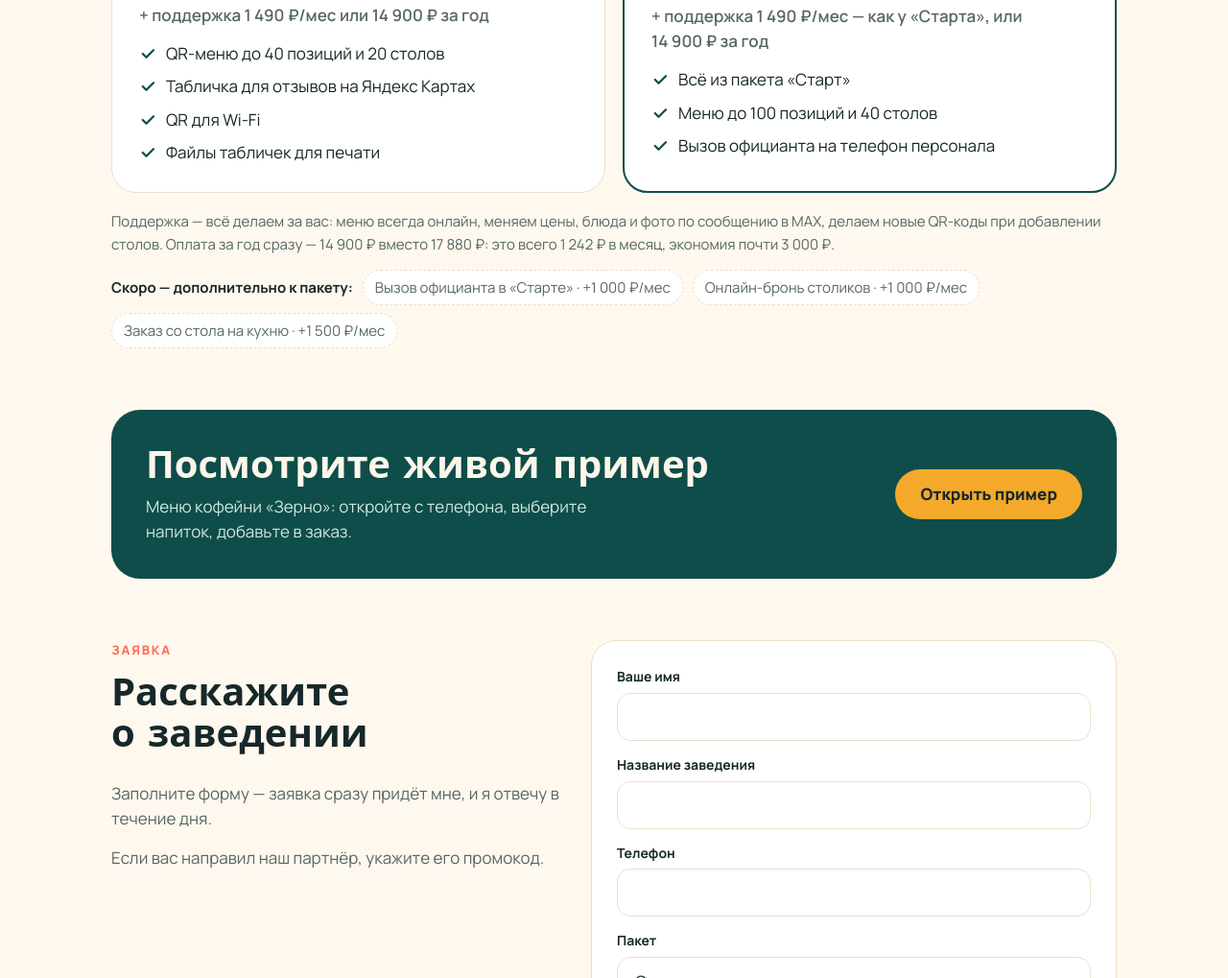
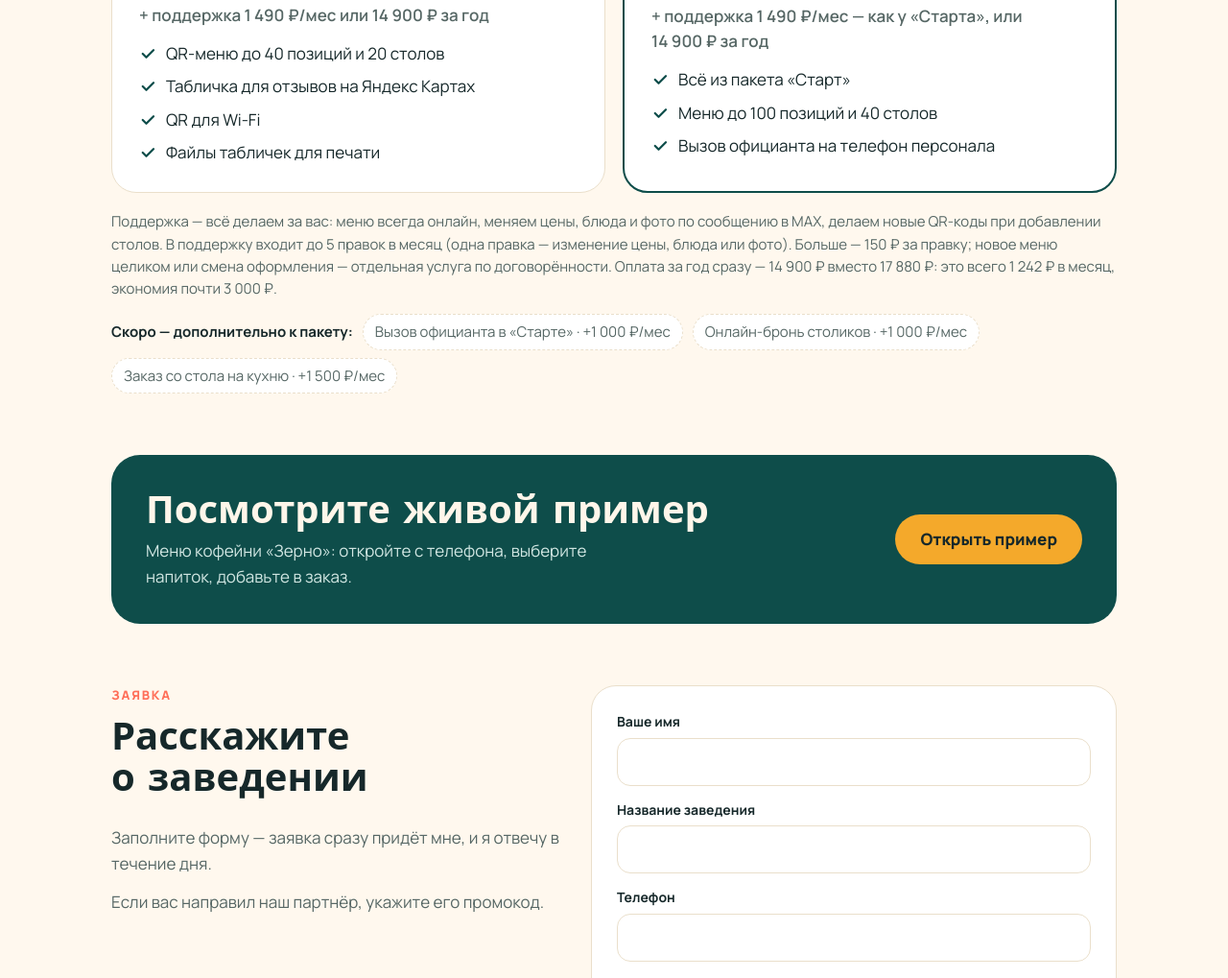
Before and after one commit to Ivan432123/qr-nabor, a plain HTML site: page index.html in a window 1280 px wide. Shown: the part 1840-2859 px from the top of the page at 96% size. Drawn offline with Linux system fonts and the light colour scheme; a web font is replaced by a local one.

Commit message:
Лендинг: лимит правок в поддержке (5 в месяц, сверх 150 ₽)
Co-Authored-By: Claude Sonnet 5.5 <noreply@anthropic.com>

```diff
--- a/index.html
+++ b/index.html
@@ -217,7 +217,7 @@ footer{padding-block:36px 48px;color:var(--muted);font-size:14px;text-align:cent
         </ul>
       </div>
     </div>
-    <p class="note">Поддержка — всё делаем за вас: меню всегда онлайн, меняем цены, блюда и фото по сообщению в MAX, делаем новые QR-коды при добавлении столов. Оплата за год сразу — 14&nbsp;900&nbsp;₽ вместо 17&nbsp;880&nbsp;₽: это всего 1&nbsp;242&nbsp;₽ в месяц, экономия почти 3&nbsp;000&nbsp;₽.</p>
+    <p class="note">Поддержка — всё делаем за вас: меню всегда онлайн, меняем цены, блюда и фото по сообщению в MAX, делаем новые QR-коды при добавлении столов. В поддержку входит до&nbsp;5 правок в месяц (одна правка — изменение цены, блюда или фото). Больше — 150&nbsp;₽ за правку; новое меню целиком или смена оформления — отдельная услуга по договорённости. Оплата за год сразу — 14&nbsp;900&nbsp;₽ вместо 17&nbsp;880&nbsp;₽: это всего 1&nbsp;242&nbsp;₽ в месяц, экономия почти 3&nbsp;000&nbsp;₽.</p>
     <div class="addons">
       <b>Скоро — дополнительно к пакету:</b>
       <span>Вызов официанта в «Старте» · +1 000 ₽/мес</span>
```
